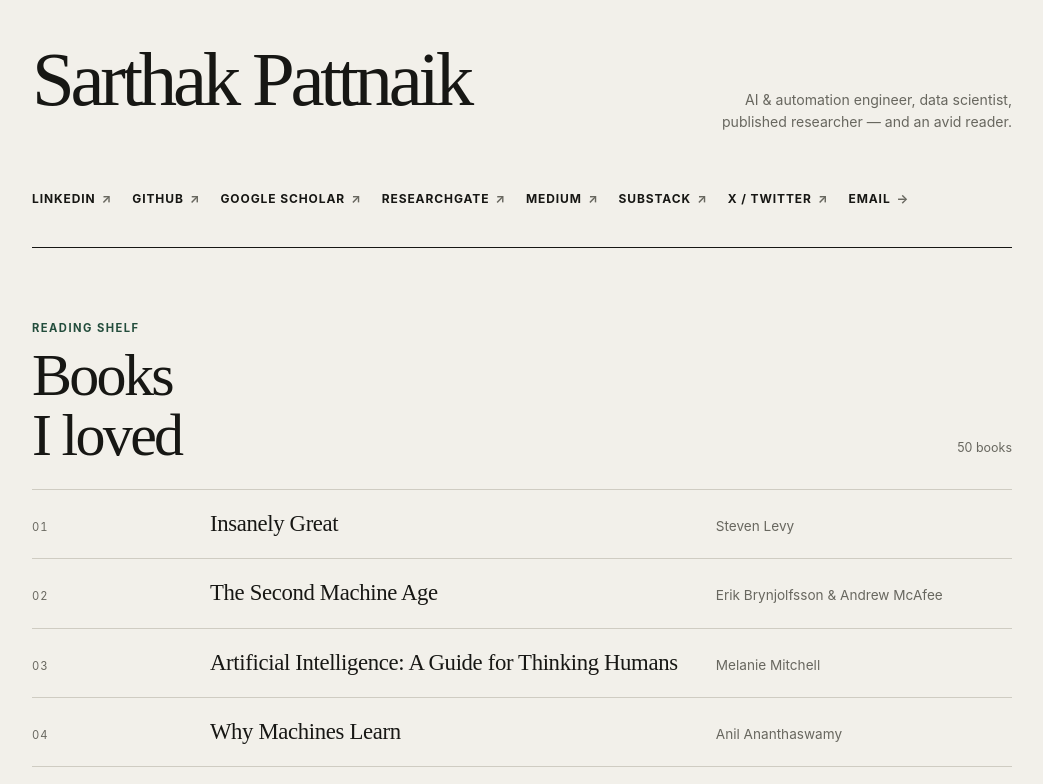
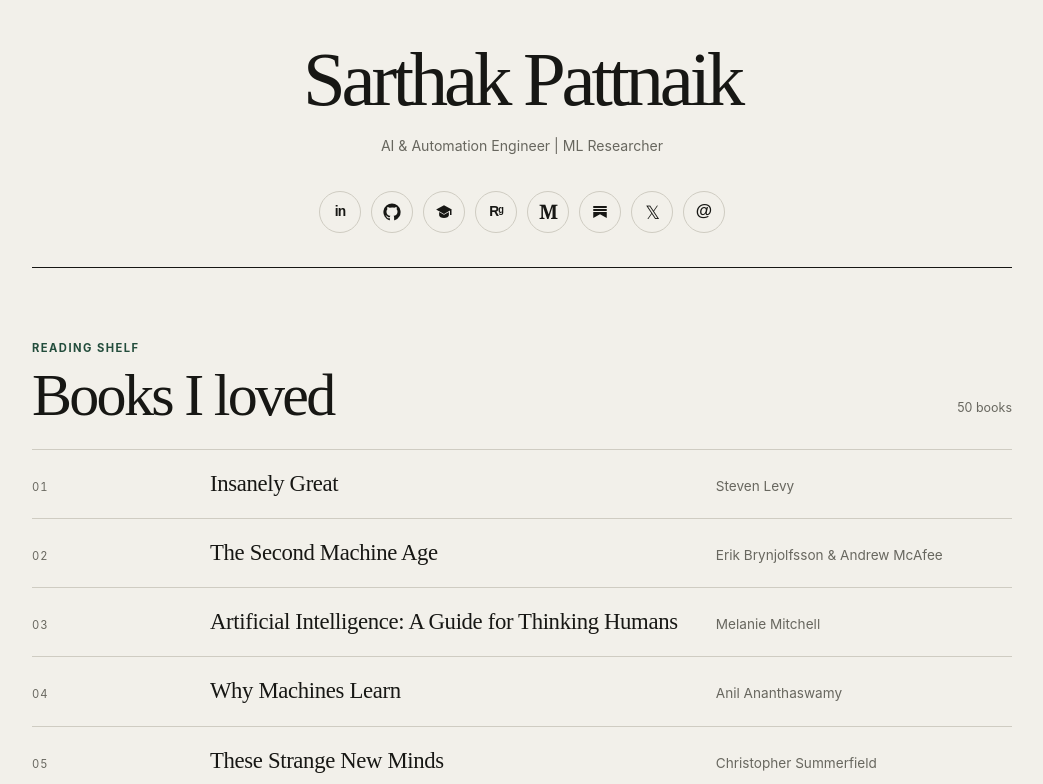
Before and after one commit to spattnaik1998/Profile, a website: page index.html in a window 1280 px wide. Shown: the top 784 px of the page, without its empty margins (118-1161 px from the left). Drawn offline with Linux system fonts and the light colour scheme.

Commit message:
Refine portfolio layout and profile description

```diff
--- a/index.html
+++ b/index.html
@@ -3,16 +3,16 @@
   <head>
     <meta charset="UTF-8" />
     <meta name="viewport" content="width=device-width, initial-scale=1" />
-    <meta name="description" content="Sarthak Pattnaik — AI and automation engineer, researcher, and reader." />
+    <meta name="description" content="Sarthak Pattnaik — AI &amp; Automation Engineer | ML Researcher" />
     <meta name="theme-color" content="#f2f0ea" />
     <meta property="og:title" content="Sarthak Pattnaik" />
-    <meta property="og:description" content="AI and automation engineer, researcher, and reader." />
+    <meta property="og:description" content="AI &amp; Automation Engineer | ML Researcher" />
     <meta property="og:type" content="website" />
     <meta property="og:image" content="/og.png" />
-    <meta property="og:image:alt" content="Sarthak Pattnaik — AI and automation engineer, researcher, and reader." />
+    <meta property="og:image:alt" content="Sarthak Pattnaik — AI &amp; Automation Engineer | ML Researcher" />
     <meta name="twitter:card" content="summary" />
     <meta name="twitter:title" content="Sarthak Pattnaik" />
-    <meta name="twitter:description" content="AI and automation engineer, researcher, and reader." />
+    <meta name="twitter:description" content="AI &amp; Automation Engineer | ML Researcher" />
     <meta name="twitter:image" content="/og.png" />
     <title>Sarthak Pattnaik</title>
     <style>
@@ -23,21 +23,22 @@
       a { color: inherit; }
       .page { width: min(100% - 40px, 980px); margin: 0 auto; }
       .masthead { padding: 44px 0 34px; border-bottom: 1px solid var(--ink); }
-      .identity { display: flex; align-items: baseline; justify-content: space-between; gap: 24px; margin-bottom: 52px; }
+      .identity { margin-bottom: 34px; text-align: center; }
       .name { margin: 0; font-family: Iowan Old Style, Baskerville, "Times New Roman", serif; font-size: clamp(2.15rem, 6vw, 4.8rem); font-weight: 400; line-height: 0.95; letter-spacing: -0.055em; }
-      .descriptor { max-width: 310px; margin: 0; color: var(--muted); font-size: 0.88rem; line-height: 1.55; text-align: right; }
-      .socials { display: flex; flex-wrap: wrap; gap: 8px 20px; }
-      .socials a { display: inline-flex; align-items: center; gap: 6px; padding: 5px 0; color: var(--ink); font-size: 0.75rem; font-weight: 650; letter-spacing: 0.075em; text-decoration: none; text-transform: uppercase; }
-      .socials a::after { content: "↗"; color: var(--muted); font-size: 0.78rem; transition: transform 160ms ease; }
-      .socials a[href^="mailto"]::after { content: "→"; }
-      .socials a:hover, .socials a:focus-visible { color: var(--accent); }
-      .socials a:hover::after, .socials a:focus-visible::after { transform: translate(2px, -2px); }
-      .socials a[href^="mailto"]:hover::after, .socials a[href^="mailto"]:focus-visible::after { transform: translateX(2px); }
+      .descriptor { max-width: 520px; margin: 18px auto 0; color: var(--muted); font-size: 0.88rem; line-height: 1.55; }
+      .socials { display: flex; flex-wrap: wrap; justify-content: center; gap: 10px; }
+      .socials a { display: inline-flex; width: 42px; height: 42px; align-items: center; justify-content: center; border: 1px solid var(--line); border-radius: 50%; color: var(--ink); text-decoration: none; transition: color 160ms ease, border-color 160ms ease, background 160ms ease, transform 160ms ease; }
+      .socials a:hover, .socials a:focus-visible { border-color: var(--accent); background: var(--accent); color: var(--paper); transform: translateY(-2px); }
+      .socials svg { width: 18px; height: 18px; fill: currentColor; }
+      .social-mark { font-family: Arial, Helvetica, sans-serif; font-size: 0.86rem; font-weight: 800; letter-spacing: -0.06em; line-height: 1; }
+      .social-mark.medium { font-family: Georgia, serif; font-size: 1.25rem; font-weight: 700; }
+      .social-mark.x { font-family: Georgia, serif; font-size: 1.15rem; font-weight: 400; }
+      .social-mark.email { font-size: 1.05rem; letter-spacing: 0; }
       a:focus-visible { outline: 2px solid var(--accent); outline-offset: 4px; }
       main { padding: 72px 0 96px; }
-      .section-heading { display: grid; grid-template-columns: 150px 1fr; gap: 28px; align-items: end; margin-bottom: 24px; }
+      .section-heading { display: flex; justify-content: space-between; gap: 28px; align-items: end; margin-bottom: 24px; }
       .eyebrow { margin: 0 0 8px; color: var(--accent); font-size: 0.7rem; font-weight: 750; letter-spacing: 0.13em; text-transform: uppercase; }
-      h2 { margin: 0; font-family: Iowan Old Style, Baskerville, "Times New Roman", serif; font-size: clamp(2rem, 5vw, 3.75rem); font-weight: 400; line-height: 1; letter-spacing: -0.045em; }
+      h2 { margin: 0; font-family: Iowan Old Style, Baskerville, "Times New Roman", serif; font-size: clamp(2rem, 5vw, 3.75rem); font-weight: 400; line-height: 1; letter-spacing: -0.045em; white-space: nowrap; }
       .count { justify-self: end; margin: 0 0 7px; color: var(--muted); font-size: 0.78rem; }
       .book-list { margin: 0; padding: 0; border-top: 1px solid var(--line); list-style: none; counter-reset: books; }
       .book { counter-increment: books; display: grid; grid-template-columns: 150px minmax(0, 1fr) minmax(190px, 0.62fr); gap: 28px; align-items: baseline; padding: 20px 0 21px; border-bottom: 1px solid var(--line); transition: color 160ms ease, padding 160ms ease; }
@@ -51,11 +52,11 @@
       @media (max-width: 680px) {
         .page { width: min(100% - 32px, 980px); }
         .masthead { padding-top: 28px; }
-        .identity { display: block; margin-bottom: 32px; }
-        .descriptor { margin-top: 18px; text-align: left; }
-        .socials { gap: 4px 16px; }
+        .identity { margin-bottom: 28px; }
+        .socials { gap: 8px; }
         main { padding: 54px 0 72px; }
-        .section-heading { display: flex; align-items: end; justify-content: space-between; gap: 16px; }
+        .section-heading { gap: 16px; }
+        .count { display: none; }
         .book { grid-template-columns: 34px minmax(0, 1fr); gap: 12px; padding: 17px 0 18px; }
         .book-author { grid-column: 2; margin-top: -4px; }
         .book:hover { padding-left: 0; }
@@ -70,17 +71,17 @@
       <header class="masthead">
         <div class="identity">
           <h1 class="name">Sarthak Pattnaik</h1>
-          <p class="descriptor">AI &amp; automation engineer, data scientist, published researcher — and an avid reader.</p>
+          <p class="descriptor">AI &amp; Automation Engineer | ML Researcher</p>
         </div>
         <nav class="socials" aria-label="Social links">
-          <a href="https://www.linkedin.com/in/sarthakpattnaik/" target="_blank" rel="noopener noreferrer">LinkedIn</a>
-          <a href="https://github.com/spattnaik1998" target="_blank" rel="noopener noreferrer">GitHub</a>
-          <a href="https://scholar.google.com/citations?user=zHT6Ok0AAAAJ&amp;hl=en" target="_blank" rel="noopener noreferrer">Google Scholar</a>
-          <a href="https://www.researchgate.net/profile/Sarthak-Pattnaik-3?ev=hdr_xprf" target="_blank" rel="noopener noreferrer">ResearchGate</a>
-          <a href="https://medium.com/@sarthakpattanaik_4094" target="_blank" rel="noopener noreferrer">Medium</a>
-          <a href="https://substack.com/@sarthakpattnaik1998" target="_blank" rel="noopener noreferrer">Substack</a>
-          <a href="https://x.com/Sarthakpattna1" target="_blank" rel="noopener noreferrer">X / Twitter</a>
-          <a href="mailto:dps.sarthak@gmail.com">Email</a>
+          <a href="https://www.linkedin.com/in/sarthakpattnaik/" target="_blank" rel="noopener noreferrer" aria-label="LinkedIn" title="LinkedIn"><span class="social-mark" aria-hidden="true">in</span></a>
+          <a href="https://github.com/spattnaik1998" target="_blank" rel="noopener noreferrer" aria-label="GitHub" title="GitHub"><svg viewBox="0 0 24 24" aria-hidden="true"><path d="M12 .7a11.5 11.5 0 0 0-3.64 22.4c.58.1.79-.25.79-.56v-2.23c-3.23.7-3.91-1.37-3.91-1.37-.53-1.34-1.29-1.7-1.29-1.7-1.05-.72.08-.71.08-.71 1.17.08 1.78 1.2 1.78 1.2 1.04 1.78 2.72 1.27 3.38.97.1-.75.4-1.27.74-1.56-2.58-.29-5.29-1.29-5.29-5.69 0-1.26.45-2.29 1.19-3.1-.12-.29-.52-1.47.11-3.06 0 0 .97-.31 3.16 1.18A11 11 0 0 1 12 6.08c.98 0 1.95.13 2.87.39 2.2-1.49 3.16-1.18 3.16-1.18.63 1.59.23 2.77.11 3.06.74.81 1.19 1.84 1.19 3.1 0 4.41-2.72 5.39-5.3 5.68.42.36.79 1.06.79 2.14v3.27c0 .31.21.67.8.56A11.5 11.5 0 0 0 12 .7Z"/></svg></a>
+          <a href="https://scholar.google.com/citations?user=zHT6Ok0AAAAJ&amp;hl=en" target="_blank" rel="noopener noreferrer" aria-label="Google Scholar" title="Google Scholar"><svg viewBox="0 0 24 24" aria-hidden="true"><path d="M12 3 1.5 8.8 12 14.5l8-4.36V16h2V9.05l.5-.27L12 3Zm-6.5 9.1v4.35C5.5 18.4 8.4 20 12 20s6.5-1.6 6.5-3.55V12.1L12 15.65 5.5 12.1Z"/></svg></a>
+          <a href="https://www.researchgate.net/profile/Sarthak-Pattnaik-3?ev=hdr_xprf" target="_blank" rel="noopener noreferrer" aria-label="ResearchGate" title="ResearchGate"><span class="social-mark" aria-hidden="true">Rᵍ</span></a>
+          <a href="https://medium.com/@sarthakpattanaik_4094" target="_blank" rel="noopener noreferrer" aria-label="Medium" title="Medium"><span class="social-mark medium" aria-hidden="true">M</span></a>
+          <a href="https://substack.com/@sarthakpattnaik1998" target="_blank" rel="noopener noreferrer" aria-label="Substack" title="Substack"><svg viewBox="0 0 24 24" aria-hidden="true"><path d="M3 4h18v2.5H3V4Zm0 4h18v2.5H3V8Zm0 4h18v8l-9-5-9 5v-8Z"/></svg></a>
+          <a href="https://x.com/Sarthakpattna1" target="_blank" rel="noopener noreferrer" aria-label="X / Twitter" title="X / Twitter"><span class="social-mark x" aria-hidden="true">𝕏</span></a>
+          <a href="mailto:dps.sarthak@gmail.com" aria-label="Email" title="Email"><span class="social-mark email" aria-hidden="true">@</span></a>
         </nav>
       </header>
       <main>
@@ -99,7 +100,7 @@
             <li class="book"><span class="book-title">Rebooting AI</span><span class="book-author">Gary Marcus</span></li>
             <li class="book"><span class="book-title">The Coming Wave</span><span class="book-author">Mustafa Suleyman</span></li>
             <li class="book"><span class="book-title">Genesis: Artificial Intelligence, Hope, and the Human Spirit</span><span class="book-author">Henry Kissinger, Eric Schmidt &amp; Craig Mundie</span></li>
-            <li class="book"><span class="book-title">The Infinity Machine</span><span class="book-author">Camila Russo</span></li>
+            <li class="book"><span class="book-title">The Infinity Machine</span><span class="book-author">Sebastian Mallaby</span></li>
             <li class="book"><span class="book-title">The Scaling Era</span><span class="book-author">Dwarkesh Patel</span></li>
             <li class="book"><span class="book-title">The Age of Extraction</span><span class="book-author">Tim Wu</span></li>
             <li class="book"><span class="book-title">Sapiens</span><span class="book-author">Yuval Noah Harari</span></li>
```
Also changed, not shown: public/og.png.
